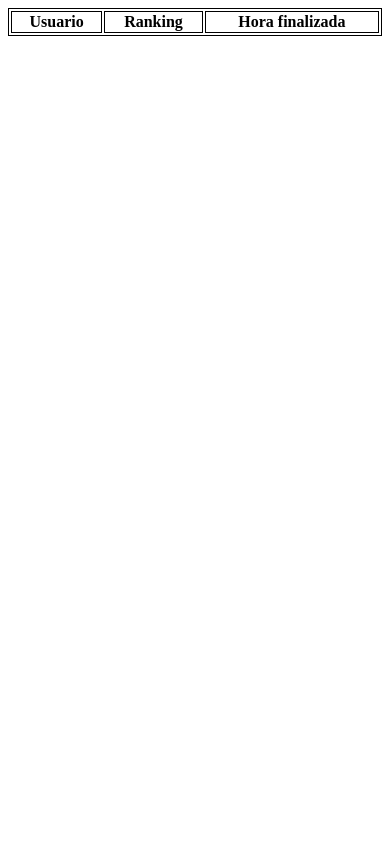
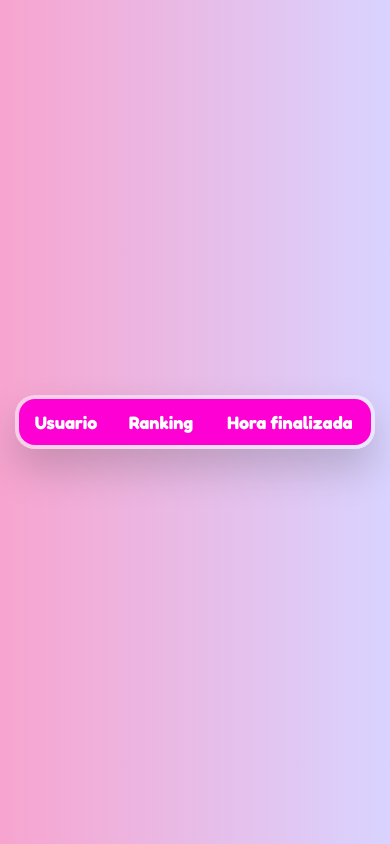
Before and after one commit to PioIX/2026_TPIN1_G06, a plain HTML site: page front/indexR.html in a window 390 px wide. Drawn offline with Linux system fonts and the light colour scheme; no server answers.

Commit message:
ranking css

```diff
--- a/front/indexR.html
+++ b/front/indexR.html
@@ -1,27 +1,34 @@
 <!DOCTYPE html>
-<html lang="en">
+<html lang="es">
 <head>
     <meta charset="UTF-8">
     <meta name="viewport" content="width=device-width, initial-scale=1.0">
     <title>RANKING</title>
+
+    <link rel="stylesheet" href="style/ranking.css">
+
+    <link rel="preconnect" href="https://fonts.googleapis.com">
+    <link rel="preconnect" href="https://fonts.gstatic.com" crossorigin>
+    <link href="https://fonts.googleapis.com/css2?family=Fredoka:wght@300..700&display=swap" rel="stylesheet">
 </head>
+
 <body onload="llenarTabla()">
-        <style> table, th, td{
-        border: 1px solid black;
-        }</style>
-    <table style="width: 100%;">
+
+    <table>
+        <thead>
             <tr>
                 <th>Usuario</th>
                 <th>Ranking</th>
                 <th>Hora finalizada</th>
             </tr>
+        </thead>
+
         <tbody id="tabla-contenido">
-
         </tbody>
     </table>
 
+    <script src="scripts/dom.js"></script>
+    <script src="scripts/ranking.js"></script>
 
-    <script src="scripts/dom.js"></script>
-    <script src="scripts/ranking.js"> </script>
 </body>
 </html>
--- a/front/scripts/dificultad.js
+++ b/front/scripts/dificultad.js
@@ -191,4 +191,5 @@ async function cargarDatosPartida() {
 function finalizarJuego() {
     cargarDatosPartida()
 
+
 }
--- /dev/null
+++ b/front/style/ranking.css
@@ -0,0 +1,127 @@
+/* ========================= */
+/* RESET */
+/* ========================= */
+
+*{
+    margin:0;
+    padding:0;
+    box-sizing:border-box;
+}
+
+/* ========================= */
+/* BODY */
+/* ========================= */
+
+body{
+
+    font-family:"Fredoka",sans-serif;
+
+    min-height:100vh;
+
+    display:flex;
+    justify-content:center;
+    align-items:center;
+
+    background:linear-gradient(to right,#f7a4cf,#d9d3ff);
+
+    padding:40px;
+}
+
+/* ========================= */
+/* TABLA */
+/* ========================= */
+
+table{
+
+    width:900px;
+    max-width:100%;
+
+    border-collapse:collapse;
+
+    background:rgba(255,255,255,.45);
+
+    backdrop-filter:blur(8px);
+
+    border:4px solid rgba(255,255,255,.8);
+
+    border-radius:20px;
+
+    overflow:hidden;
+
+    box-shadow:0 20px 40px rgba(0,0,0,.18);
+}
+
+/* ========================= */
+/* CABECERA */
+/* ========================= */
+
+th{
+
+    background:#ff00d4;
+
+    color:white;
+
+    font-size:24px;
+
+    padding:18px;
+
+    text-align:center;
+}
+
+/* ========================= */
+/* FILAS */
+/* ========================= */
+
+td{
+
+    padding:18px;
+
+    font-size:20px;
+
+    text-align:center;
+
+    border-bottom:1px solid rgba(255,255,255,.5);
+}
+
+/* Colores alternados */
+
+tbody tr:nth-child(even){
+
+    background:rgba(255,255,255,.18);
+}
+
+tbody tr:nth-child(odd){
+
+    background:rgba(255,255,255,.05);
+}
+
+/* Hover */
+
+tbody tr:hover{
+
+    background:rgba(255,0,200,.18);
+
+    transition:.2s;
+}
+
+/* ========================= */
+/* RESPONSIVE */
+/* ========================= */
+
+@media(max-width:700px){
+
+    body{
+        padding:15px;
+    }
+
+    th{
+        font-size:18px;
+        padding:12px;
+    }
+
+    td{
+        font-size:16px;
+        padding:12px;
+    }
+
+}
```
Lines whose indentation alone changed are shown as unchanged.
